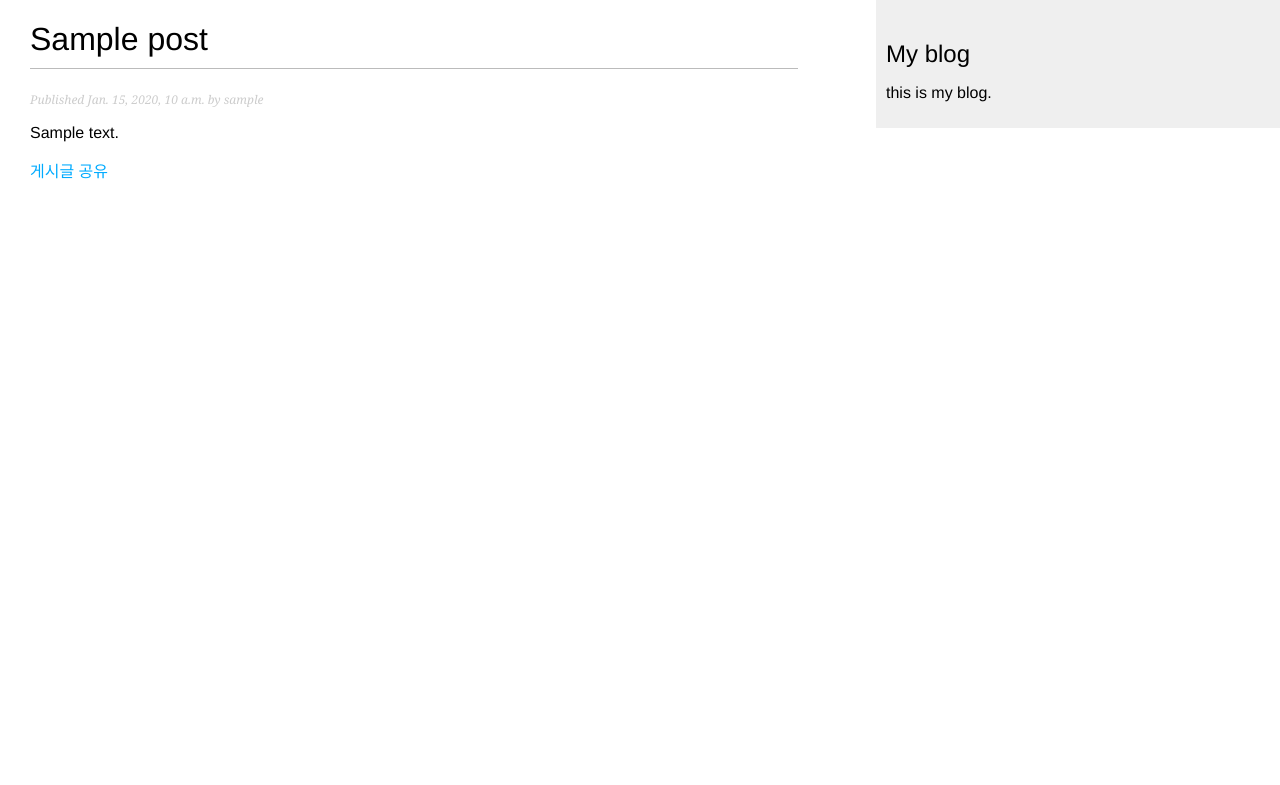
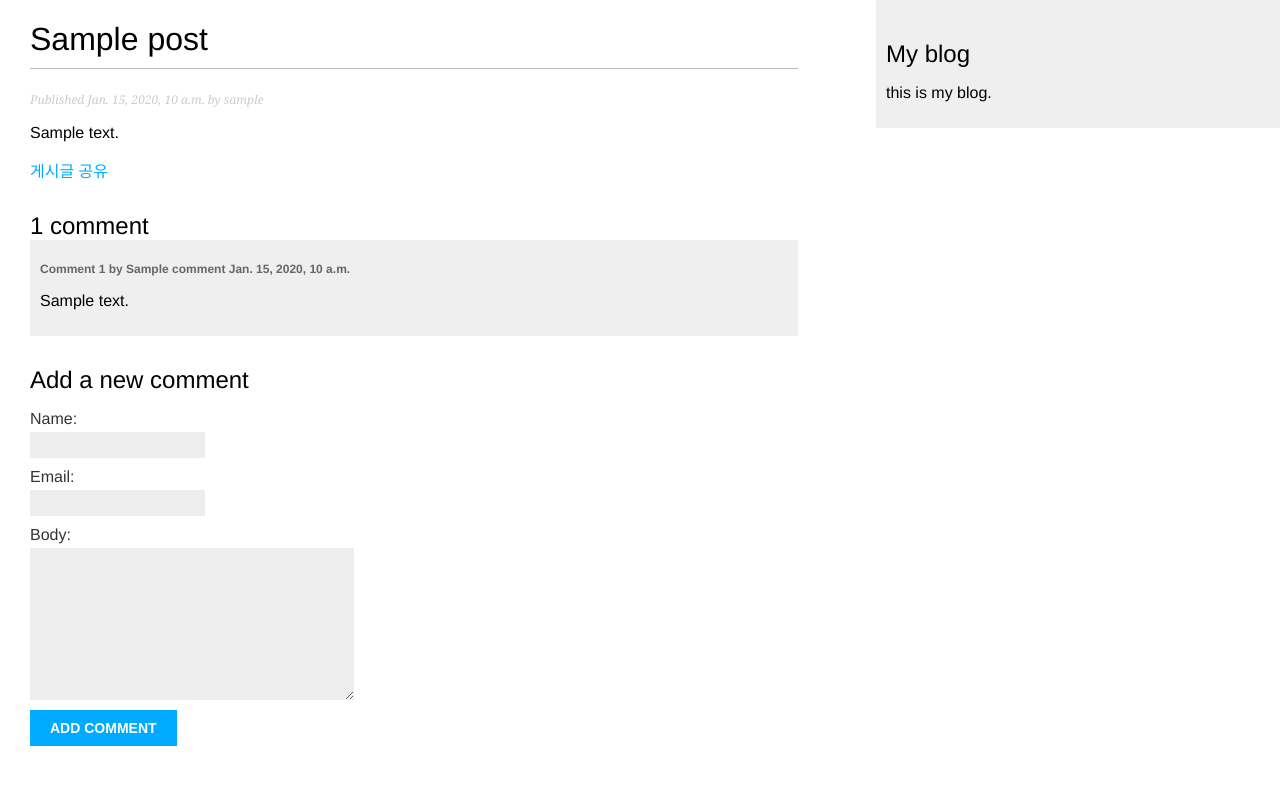
Before and after one commit to likelion-backend-6th/DjangoProject_LeeJinHo, a Django app: a page that uses blog/templates/blog/post/detail.html in a window 1280 px wide. Shown: the top 785 px of the page. Run offline with Django 4.2, Linux system fonts and the light colour scheme; tables that the repository leaves empty hold one stand-in row (values such as "Sample post").

Commit message:
[추가]댓글 시스템 보기

```diff
--- a/blog/forms.py
+++ b/blog/forms.py
@@ -9,7 +9,7 @@ class EmailPostForm(forms.Form):
     comments = forms.CharField(required=False, widget=forms.Textarea)  # 글 추천 이메일 코멘트
 
 
-#3. 폼 생성
+#3. 모델 폼 생성
 class CommentForm(forms.ModelForm):
     class Meta: #모델로부터 폼을 생성하기 위해, 폼의 Meta클래스에서 어떤 모델을 사용할지 지정
         model = Comment
--- a/blog/templates/blog/post/comment.html
+++ b/blog/templates/blog/post/comment.html
@@ -1,5 +1,5 @@
 {% extends "blog/base.html" %}
-{% block title %}Add a comment{% endblock %}
+{% block title %}Add a new comment{% endblock %}
 {% block content %}
     {% if comment %}
         <h2>Your comment has been added.</h2>
--- a/blog/templates/blog/post/detail.html
+++ b/blog/templates/blog/post/detail.html
@@ -13,4 +13,21 @@
             게시글 공유
         </a>
     </p>
+    {% with comments.count as total_comments %} <!--댓글수 표시-->
+        <h2>
+            {{ total_comments }} comment {{ total_comments|pluralize }}
+        </h2>
+    {% endwith %}
+    {% for comment in comments %}
+        <div class="comment">
+            <p class="info">
+                Comment {{ forloop.counter }} by {{ comment.name }}
+                {{ comment.created }}
+            </p>
+            {{ comment.body|linebreaks }}
+        </div>
+    {% empty %}
+        <p>댓글이 없습니다</p>
+    {% endfor %}
+    {% include "blog/post/includes/comment_form.html" %}
 {% endblock content %}
--- a/blog/views.py
+++ b/blog/views.py
@@ -42,7 +42,12 @@ def post_detail(request, year, month, day, post):
                              publish__year=year,
                              publish__month=month,
                              publish__day=day)
-    return render(request, 'blog/post/detail.html', {'post': post})
+    comments = post.comments.filter(active=True)  # 쿼리셋 추가, 해당포스트의 활성 댓글을 가져오기 위해
+                                                  # Comment 모델에 직접 구축하는 대신 post객체를 활용해 관련 Comment 객체를 가져옴
+    form = CommentForm()  # 댓글 폼 인스턴스 생성
+    return render(request, 'blog/post/detail.html', {'post': post,
+                                                     'comments': comments,
+                                                     'form': form})
 
 
 def post_share(request, post_id):
@@ -66,15 +71,15 @@ def post_share(request, post_id):
     return render(request, 'blog/post/share.html', {'post': post, 'form': form, 'sent': sent, })
 
 
-#4. 뷰에서 ModelForm 처리
-@require_POST #데코레이터를 사용해 POST요청만 허용하도록 설정함
-def post_comment(request, post_id): #requet객체와 post_id를 매개변수로 받음 이 뷰를 사용하여 댓글 제출 관리
-    post = get_object_or_404(Post, id=post_id, status=Post.Status.PUBLISHED) #PUBLISHED인 게시물을 가져옴
-    comment = None #이 변수는 댓글 객체를 저장
+# 4. 뷰에서 ModelForm 처리
+@require_POST  # 데코레이터를 사용해 POST요청만 허용하도록 설정함
+def post_comment(request, post_id):  # requet객체와 post_id를 매개변수로 받음 이 뷰를 사용하여 댓글 제출 관리
+    post = get_object_or_404(Post, id=post_id, status=Post.Status.PUBLISHED)  # PUBLISHED인 게시물을 가져옴
+    comment = None  # 이 변수는 댓글 객체를 저장
     form = CommentForm(data=request.POST)
-    if form.is_valid(): #유효성검사
-        comment = form.save(comment=False) #댓글 객체 생성(데이터 베이스 저장X, 저장전 수정가능)
-        comment.post = post #댓글을 게시물에 할당
-        comment.save() #댓글을 데이터베이스에 저장
-    return render(request, 'blog/post/comment.html', #탬플릿 랜더링
-                  {'post': post, 'form': form, 'comment': comment}) #객체를 템플릿 컨텍스트로 전달
+    if form.is_valid():  # 유효성검사
+        comment = form.save(commit=False)  # 댓글 객체 생성(데이터 베이스 저장X, 저장전 수정가능)
+        comment.post = post  # 댓글을 게시물에 할당
+        comment.save()  # 댓글을 데이터베이스에 저장
+    return render(request, 'blog/post/comment.html',  # 탬플릿 랜더링
+                  {'post': post, 'form': form, 'comment': comment})  # 객체를 템플릿 컨텍스트로 전달
```
